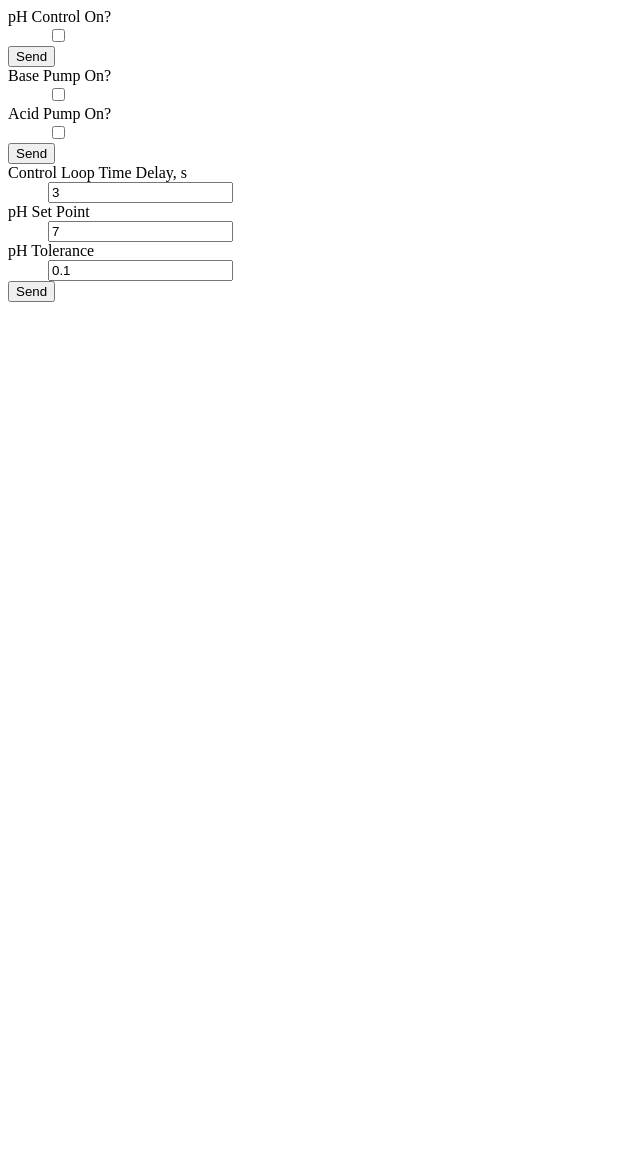
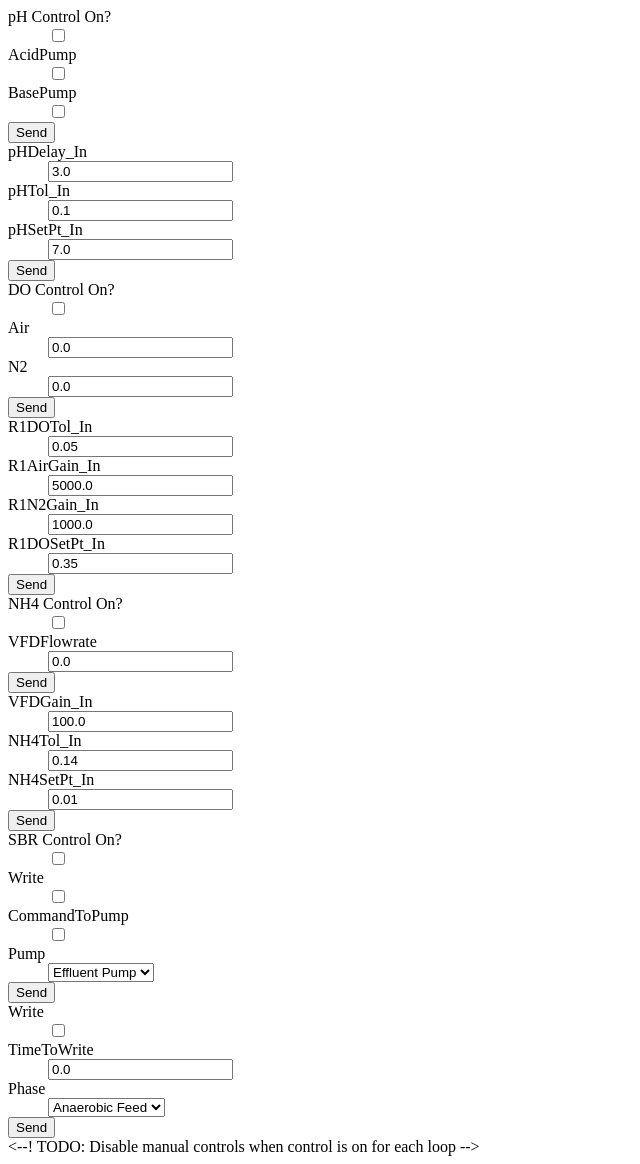
Before and after one commit to cogerk/Bioreactor_Interface, a Flask app: page /R1 in a window 1280 px wide. Shown: the whole page, without its empty margins (0-640 px from the left). Before the commit the page ends 302 px from the top, so only its background shows below. Run offline with Flask 2, Linux system fonts and the light colour scheme; some libraries are stand-ins or nearby versions.

Commit message:
Revised control panel so that forms are generated dynamically

```diff
--- a/customerrs.py
+++ b/customerrs.py
@@ -1,29 +1,5 @@
 # Define Constants
-ACTIONS = ['Switch',
-           'Status',
-           'Manual',
-           'SetParams']
-SBR_PUMPS = ['Effluent Pump', 'Gas Pump', 'Water Pump', 'Media Pump']
-SBR_PHASES = ['Anaerobic Feed', 'Purge', 'Aerated Feed', 'Aerate', 'Settle',
-                  'Decant', 'Idle']
-LOOPS = {'pH': [['AcidPump', 'BasePump'],
-                ['pHDelay_In', 'pH4Tol_In', 'pH4SetPt_In']],
-        'DO': [['Air', 'N2'],
-               ['R1DOTol_In', 'R1AirGain_In', 'R1N2Gain_In', 'R1DOSetPt_In']],
-        'NH4': [['VFDFlowrate'],
-                ['VFDGain_In', 'NH4Tol_In', 'NH4SetPt_In']],
-        'SBR': [['Write', 'CommandToPump''Pump'],
-                ['Write', 'TimeToWrite', 'Phase']]}
-LOOP_DEFAULTS = {'pH': [[False, False],
-                        [3.0, 0.1, 7.0]],
-                 'DO': [[0.0, 0.0],
-                        [0.05, 5000.0, 1000.0, 0.35]],
-                 'NH4': [[0.0],
-                         [100.0, 0.14, 0.01]],
-                 'SBR': [[False, False, SBR_PUMPS[0]],
-                         [False, 0, 'Aerate']]}
-
-
+import collections
 class InvalidAction(Exception):
     pass
 
@@ -34,3 +10,50 @@ class InvalidLoop(Exception):
 
 class InvalidValue(Exception):
     pass
+
+ACTIONS = ['Switch',
+           'Status',
+           'Manual',
+           'SetParams']
+
+SBR_PUMPS = [('Effluent', 'Effluent Pump'),
+             ('Gas', 'Gas Pump'),
+             ('Water', 'Water Pump'),
+             ('Media', 'Media Pump')]
+SBR_PHASES = [('Anaerobic', 'Anaerobic Feed'),
+              ('Purge', 'Purge'),
+              ('Aerated_Feed', 'Aerated Feed'),
+              ('Aerate', 'Aerate'),
+              ('Settle', 'Settle'),
+              ('Decant', 'Decant'),
+              ('Idle', 'Idle')]
+LOOPS = ['pH', 'DO', 'NH4', 'SBR']
+PH_MANUAL = {'AcidPump': False, 'BasePump': False}
+PH_SETPARAMS = {'pHDelay_In': 3.0, 'pHTol_In': 0.1, 'pHSetPt_In': 7.0}
+DO_MANUAL = {'Air': 0.0, 'N2': 0.0}
+DO_SETPARAMS = {'R1DOTol_In': 0.05, 'R1AirGain_In': 5000.0,
+                'R1N2Gain_In': 1000.0, 'R1DOSetPt_In': 0.35}
+NH4_MANUAL = {'VFDFlowrate': 0.0}
+NH4_SETPARAMS = {'VFDGain_In': 100.0, 'NH4Tol_In': 0.14,
+                 'NH4SetPt_In': 0.01}
+SBR_MANUAL = {'Write': False, 'CommandToPump': False,
+              'Pump': SBR_PUMPS}
+SBR_SETPARAMS = {'Write': False, 'TimeToWrite': 0.0,
+                               'Phase': SBR_PHASES}
+
+def create_masterdict():
+    loopdict={}
+    for loop in LOOPS:
+        loopdict[loop]={}
+        for action in ACTIONS:
+            if action == 'Status':
+                loopdict[loop][action] = None
+            elif action == 'Switch':
+                loopdict[loop][action] = False
+            else:
+                add_dict=(eval(str.upper(loop+'_'+action)))
+                loopdict[loop][action] = add_dict
+
+    return loopdict
+
+loopdict = create_masterdict()
--- a/forms.py
+++ b/forms.py
@@ -2,6 +2,8 @@ from flask_wtf import Form
 from wtforms import StringField, FloatField, BooleanField, \
     SelectField, IntegerField, SubmitField
 from wtforms.validators import DataRequired
+import utils
+import customerrs as cust
 
 
 # TODO: Make reactor list dynamic & add reactor addition page instead
@@ -10,33 +12,42 @@ REACTORS = [('R1', 'Reactor 1'),
 # TODO: Add email alarms
 # TODO: email address validation
 # TODO: Build rest of forms
+
+
+def build_forms(reactorno=1):
+    form_dict = {}
+    for loop in cust.LOOPS:
+        form_dict[loop] = {}
+        for action in cust.ACTIONS:
+            if action is not 'Status':
+                form_dict[loop][action] = {}
+
+                class F(Form):
+                    pass
+                prefix = loop+'_'+action
+                if action is not 'Switch':
+                    F.submit = SubmitField('Send')
+                    for name in cust.loopdict[loop][action]:
+                        default = cust.loopdict[loop][action][name]
+                        if type(cust.loopdict[loop][action][name]) is bool:
+                            setattr(F, name, BooleanField(name,
+                                                          default=default))
+                        if type(cust.loopdict[loop][action][name]) is float:
+                            setattr(F, name, FloatField(name,
+                                                        default=default))
+                        if type(cust.loopdict[loop][action][name]) is list:
+                            setattr(F, name, SelectField(name,
+                                                         choices=default))
+                else:
+                    label = loop+' Control On?'
+                    F.control_on = BooleanField(label)
+                form_dict[loop][action] = F(prefix=prefix)
+    return form_dict
+
 class Settings(Form):
     reactor_no = SelectField('Reactor Number',
-                            choices=REACTORS,
+                             choices=REACTORS,
                              default=REACTORS[0])
     email = StringField('Email Address', default='cogerk@gmail.com')
     IP = StringField('cRIO IP', default='128.208.236.57')
     port = IntegerField('Webservice Port', default=8001)
-
-
-class pHSwitch(Form):
-    # TODO: Programmatically change label based off of control loop?
-    control_on = BooleanField('pH Control On?')
-    submit = SubmitField('Send')
-
-class pHManual(Form):
-    acid_on = BooleanField('Base Pump On?',
-                          default=False)
-    base_on = BooleanField('Acid Pump On?',
-                          default=False)
-    submit = SubmitField('Send')
-
-
-class pHAuto(Form):
-    pH_delay = FloatField('Control Loop Time Delay, s',
-                             default=3)
-    pH_setpt = FloatField('pH Set Point',
-                             default=7)
-    pH_tol = FloatField('pH Tolerance',
-                             default=0.1)
-    submit = SubmitField('Send')
--- a/templates/R1.html
+++ b/templates/R1.html
@@ -1,44 +1,42 @@
 <!doctype html>
-<!-- TODO: Figure out how to handle multiple form submissions-->
 <!-- TODO: Pretty formatting + CSS-->
 {% from "_formhelpers.html" import render_field %}
 <title>Reactor 1 Control Panel</title>
 <body>
-<form method=post>
-    {{ pH_switch.csrf_token }}
-    {{ render_field(pH_switch.control_on) }}
-    {{ pH_switch.submit }}
-</form>
-<form method="POST">
-    {{ pH_manual.csrf_token }}
-    {{ render_field(pH_manual.acid_on) }}
-    {{ render_field(pH_manual.base_on) }}
-    {{ pH_manual.submit }}
-</form>
-
-<form method="POST">
-    {{ pH_auto.csrf_token }}
-    {{ render_field(pH_auto.pH_delay) }}
-    {{ render_field(pH_auto.pH_setpt) }}
-    {{ render_field(pH_auto.pH_tol) }}
-    {{ pH_auto.submit }}
-</form>
-
+<div class="loop">
+	{% for c_loop in form_dict %}
+    <div class="action" >
+        {% for c_action in all_actions %}
+            <form id="{{ c_loop+'_'+'c_action' }}" method="post">
+                {% if c_action != 'Status'  %}
+                    {% for subfield in form_dict[c_loop][c_action]%}
+                        {{form_dict[c_loop][c_action].csrf_token}}
+                        {% if (subfield.type != 'SubmitField') and (subfield.type != 'CSRFTokenField') %}
+                            {{ render_field(subfield) }}
+                        {% endif %}
+                    {% endfor %}
+                    {{ form_dict[c_loop][c_action].submit }}
+                {% endif %}
+            </form>
+        {% endfor %}
+    </div>
+	{% endfor %}
+</div>
+<--! TODO: Disable manual controls when control is on for each loop -->
 <script type=text/javascript src="{{
   url_for('static', filename='jquery.js') }}"></script>
 <script>
 $(document).ready(function(){
-    $("#control_on").click(function(){
-        if ($(this).is(":checked")){
-           $("#acid_on").attr("disabled", true);
-           $("#base_on").attr("disabled", true);
-
+    $("#pH_Switch-control_on").click(function(){
+        $('#pH_Switch').submit();
+    });
+    if ($("#pH_Switch-control_on").is(":checked")){
+           $("#pH_Manual-AcidPump").attr("disabled", true);
+           $("#pH_Manual-BasePump").attr("disabled", true);
         }
         else{
-           $("#acid_on").attr("disabled", false);
-           $("#base_on").attr("disabled", false);
+           $("#pH_Manual-AcidPump").attr("disabled", false);
+           $("#pH_Manual-BasePump").attr("disabled", false);
         }
-    });
 });
-
 </script>
--- a/templates/index.html
+++ b/templates/index.html
@@ -8,7 +8,7 @@
 <body>
 <form method=post>
   <dl>
-    {{ form.csrf_token }}
+  {{ form.csrf_token }}
     {{ render_field(form.reactor_no) }}
     {{ render_field(form.email) }}
     {{ render_field(form.IP) }}
--- a/views.py
+++ b/views.py
@@ -1,13 +1,17 @@
 from flask_wtf import Form
+from wtforms import StringField, FloatField, BooleanField, \
+    SelectField, IntegerField, SubmitField
 from flask import Flask, render_template, request, redirect, flash, url_for
-from forms import Settings, pHSwitch, pHManual, pHAuto
+from forms import Settings, build_forms
 import customerrs as cust
+import utils
 
 app = Flask(__name__)
 app.secret_key = 'w1nkl3r!'
 
 @app.route('/', methods=['GET', 'POST'])
 def select_reactor():
+    test=1
     form = Settings()
     if form.validate_on_submit():
         #TODO: Flash raises error
@@ -19,24 +23,26 @@ def select_reactor():
 
 @app.route('/R1', methods=['GET', 'POST'])
 def R1():
-    #TODO: Finish building this guy out
-    pH_switch_form = pHSwitch(prefix='Switch')
-    pH_manual_form = pHManual(prefix='Manual')
-    pH_auto_form = pHAuto(prefix='SetParams')
-    if pH_switch_form.validate_on_submit() and pH_switch_form.submit.data:
-        action='Switch'
+    #TODO: generalize for all reactors
+    ip = '128.208.236.57'
+    port = 8001
+    form_dict = build_forms()
+    if request.method == 'POST':
+        utils.get_submitted_vals(request.form)
+        #get_url = utils.build_url(ip,port,1,loop,action)
+        #print(get_url)
+    #if pH_switch_form.validate_on_submit() and pH_switch_form.submit.data:
+        reactorno = 1
+        action = 'Switch'
+        ip = ip
+        port = port
+        loop = 'pH'
+        #test = utils.build_url('128.208.236.57', 8001, 1, 'pH', 'Status',
+        #                 pH_switch_form.control_on.data)
     #TODO: pass to URL Builder
-    if pH_manual_form.validate_on_submit and pH_manual_form.submit.data:
-        action='Manual'
-    if pH_auto_form.validate_on_submit and pH_auto_form.submit.data:
-        action='SetParams'
-    #TODO: Remove submit button and post on click
-        #pH_switch_form.control_on
     return render_template('R1.html',
-                           pH_switch=pH_switch_form,
-                           pH_manual=pH_manual_form,
-                           pH_auto=pH_auto_form)
-
+                           form_dict=form_dict,
+                           all_actions=cust.ACTIONS)
 
 @app.route('/R1/<status>')
 def status():
```
Also changed, not shown: templates/status.html (deleted, +0 -10 lines), utils.py (renamed from buildURLs.py, +20 -11 lines).
